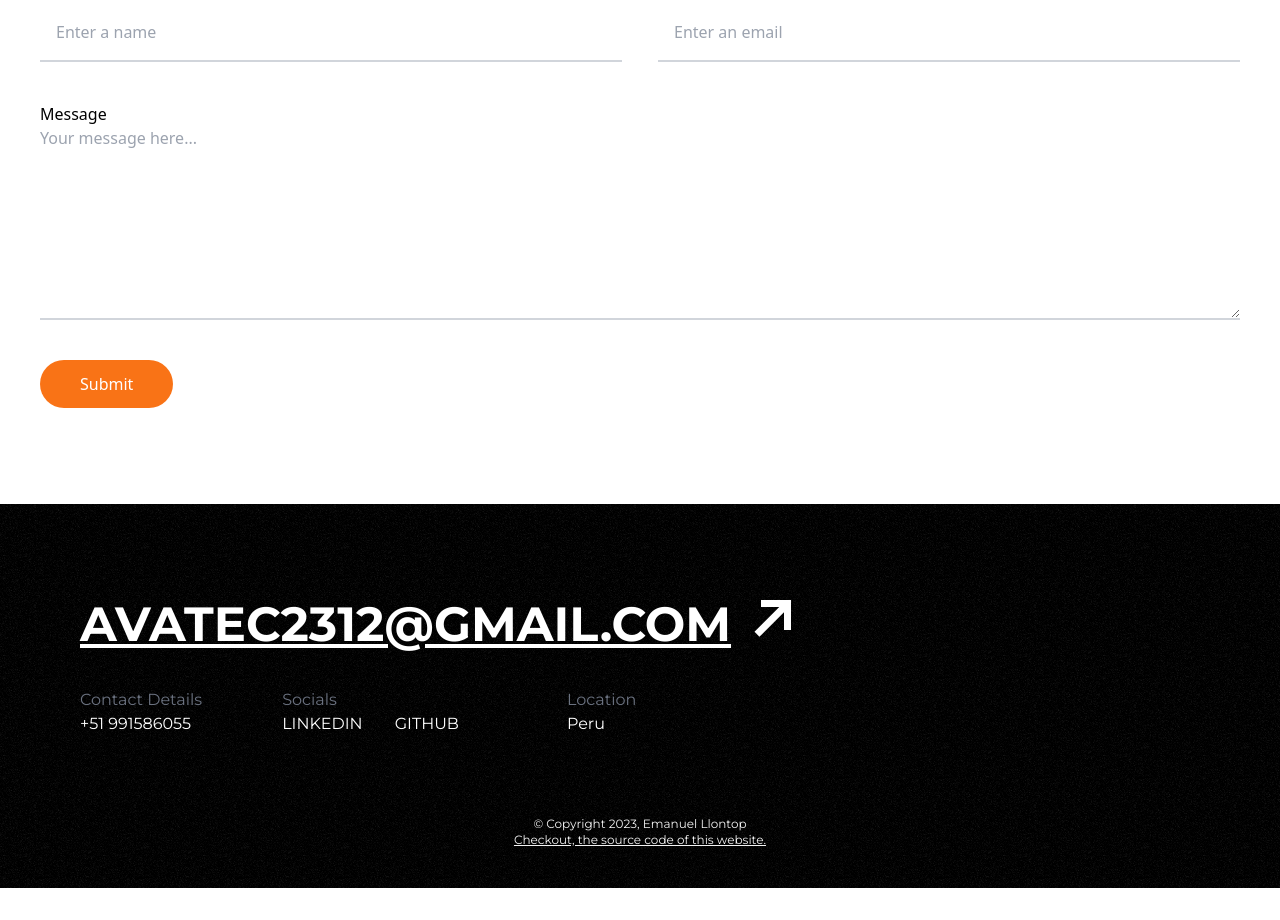
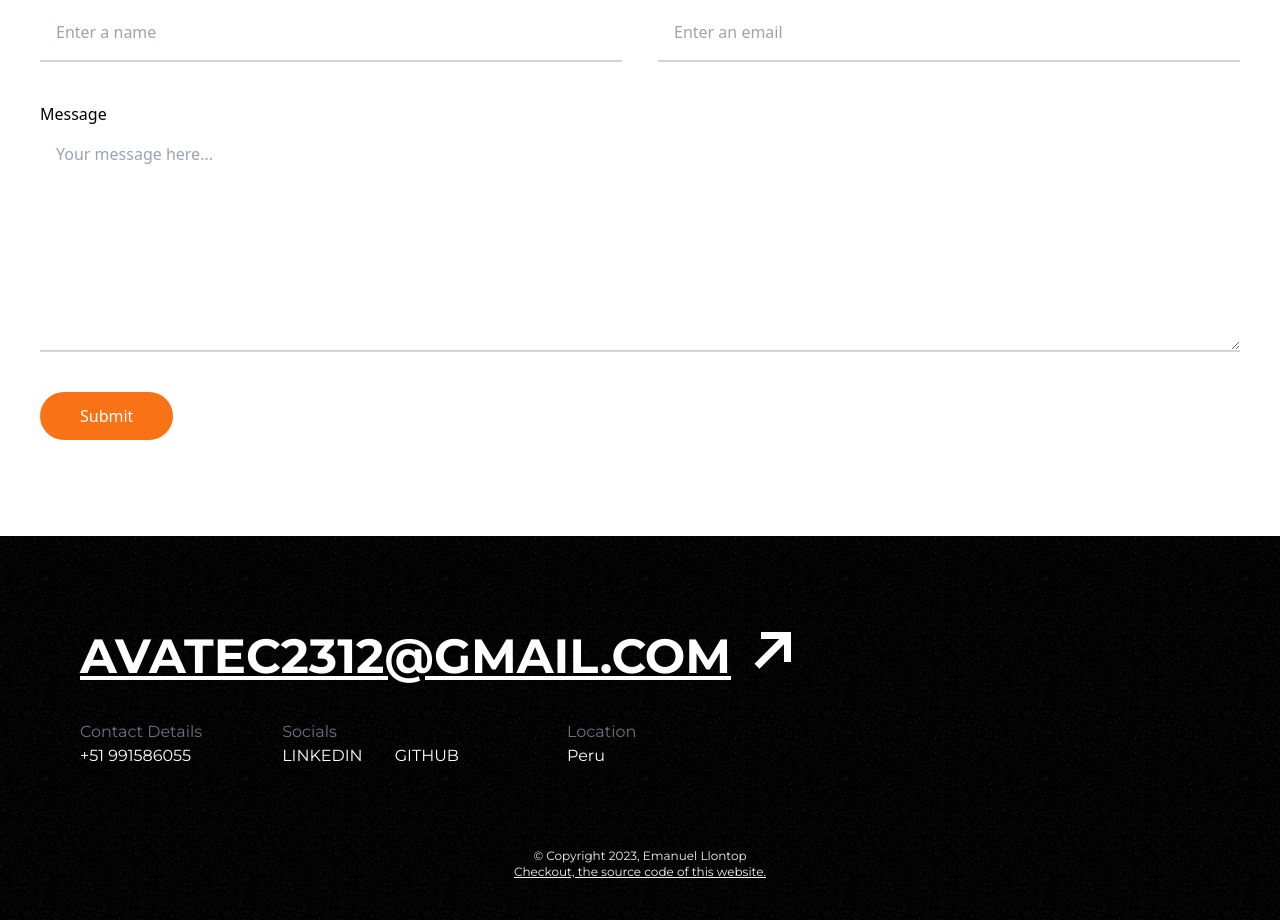
Before and after one commit to WillAvatec/portfolio, a React (Vite) app: page / in a window 1280 px wide. Shown: the part 4104-5024 px from the top of the page. Before the commit the page ends 4992 px from the top, so only its background shows below. Built offline with nearby package versions, Linux system fonts and the light colour scheme.

Commit message:
style: FontSize ProjectCard and Padding TextArea

```diff
--- a/src/components/Form/index.tsx
+++ b/src/components/Form/index.tsx
@@ -47,7 +47,7 @@ function ContactForm() {
           <div className="flex flex-col">
             <label htmlFor="message">Message</label>
             <textarea
-              className="border-b-2 border-gray-300"
+              className="border-b-2 border-gray-300 p-4"
               rows={8}
               id="message"
               name="message"
--- a/src/components/ProjectCard/ProjectCard.tsx
+++ b/src/components/ProjectCard/ProjectCard.tsx
@@ -62,12 +62,12 @@ const Description = ({
   return (
     <div className="relative font-Montserrat">
       <div className="glowing-card relative p-10 z-10 opacity-90 backdrop-blur-md text-white">
-        <h3 className="text-3xl mb-3 uppercase">{title}</h3>
-        <p className="text-base  md:text-lg pb-3 ">{info}</p>
+        <h3 className="text-xl sm:text-3xl mb-3 uppercase">{title}</h3>
+        <p className="text-base md:text-lg pb-3 ">{info}</p>
         <ul className="flex flex-wrap relative z-10 mt-6 text-xs">
           {techStack}
         </ul>
-        <div className="flex items-center justify-end gap-8 relative mt-5">
+        <div className="flex flex-column sm:flex-row items-center justify-end gap-8 relative mt-5">
           <Link href={website}>Preview</Link>
           <Link href={github}>Github</Link>
         </div>
```
